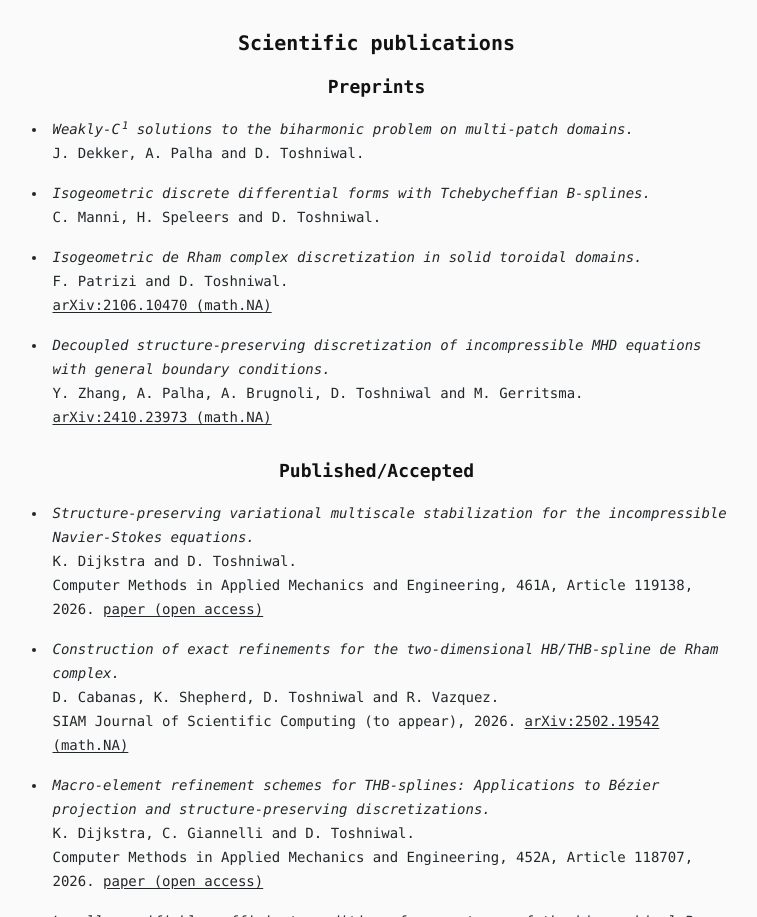
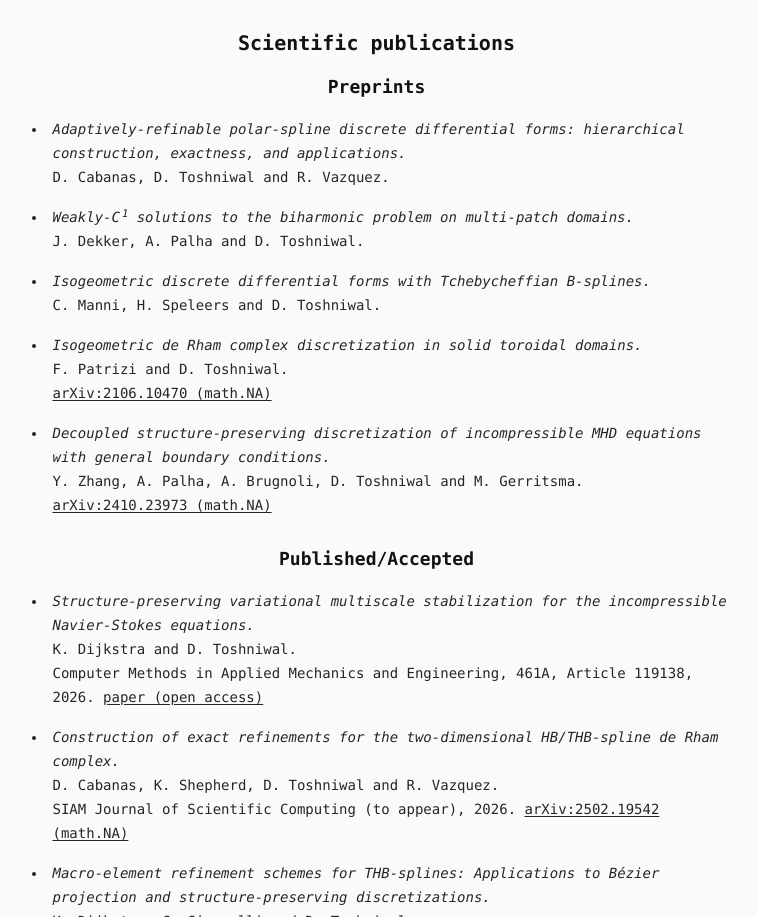
Before and after one commit to dtoshniwal/dtoshniwal.github.io, an Astro site: page /research in a window 1280 px wide. Shown: the part 927-1844 px from the top of the page, without its empty margins (256-1013 px from the left). Built offline with nearby package versions, Linux system fonts and the light colour scheme; Astro itself is replaced by a stand-in of ours.

Commit message:
Add new preprint publication to research section

```diff
--- a/src/pages/research.md
+++ b/src/pages/research.md
@@ -59,6 +59,10 @@ Some open projects can be found on [this list on Kees Vuik's webpage](https://di
 <h2 class="message" align="center">Scientific publications</h2>
 
 <h3 align="center">Preprints</h3>
+
+* <i>Adaptively-refinable polar-spline discrete differential forms: hierarchical construction, exactness, and
+applications.</i><br>
+D. Cabanas, D. Toshniwal and R. Vazquez.
 
 * <i>Weakly-C<sup>1</sup> solutions to the biharmonic problem on multi-patch domains.</i><br>
 J. Dekker, A. Palha and D. Toshniwal.
```
